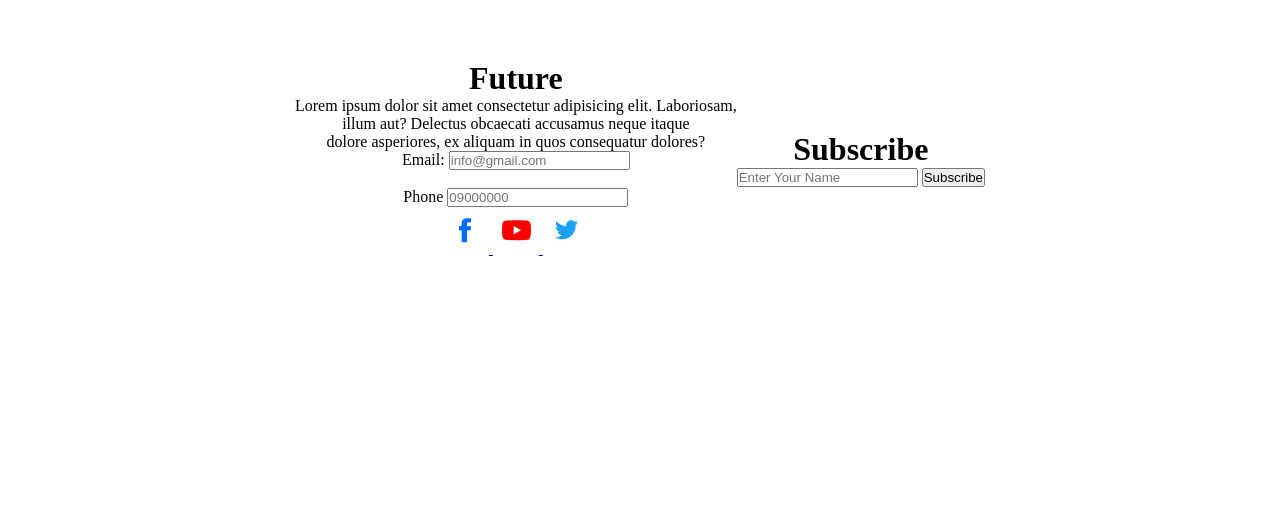
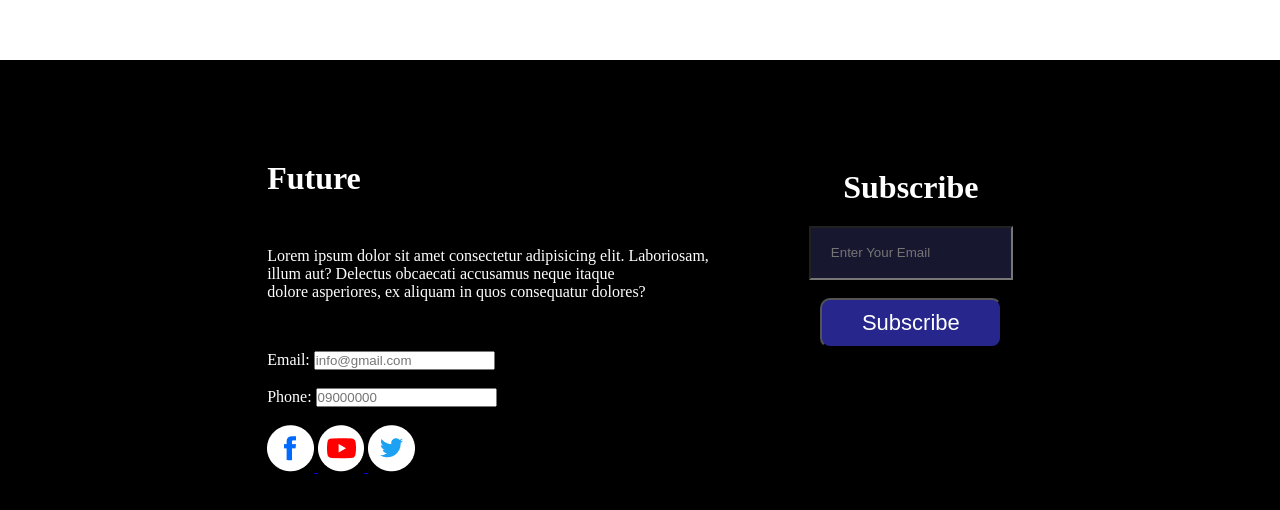
Before and after one commit to samima15/assignment-1, a plain HTML site: page index.html in a window 1280 px wide. Shown: the part 3369-3879 px from the top of the page. Before the commit the page ends 3627 px from the top, so only its background shows below. Drawn offline with Linux system fonts and the light colour scheme.

Commit message:
create full website

```diff
--- a/index.html
+++ b/index.html
@@ -87,9 +87,10 @@
                  <form action="">
                         <label for="email">Email:</label>
                         <input type="email" class="email" id="email" placeholder="info@gmail.com"><br><br>
-                        <label for="phone" >Phone</label>
+                        <label for="phone" >Phone:</label>
                         <input type="number" name="phone" id="phone" placeholder="09000000">
                         </form>
+                        <br>
 
                         <div class="icons">
                             <a href="#">
@@ -106,8 +107,8 @@
                     </div>
                     <div class="footer-heading-right">
                         <h1>Subscribe</h1>
-                        <input type="email" name="email" id="email" placeholder="Enter Your Name">
-                        <button>Subscribe</button>
+                        <input class= "int" type="email" name="email" id="email" placeholder="Enter Your Email"><br><br>
+                        <button class="fbut">Subscribe</button>
                     </div>
 
                 </div>
--- a/style.css
+++ b/style.css
@@ -129,8 +129,66 @@ padding-top: 60px;
 
 }
 .footer{
+    background-color: black;
+    color: white;
     display: flex;
     justify-content: center;
     align-items: center;
     text-align: center;
 }
+.footer-heading-left{
+  padding-bottom: 1000px;
+  padding-right: 100px;
+}
+
+.icons{
+display:flex;
+justify-content: center;
+margin-bottom: 20px;
+}
+.footer-heading-left{
+    text-align: left;
+    margin-top: 100px;
+}
+.footer-heading-left>h1{
+margin-bottom: 50px;
+
+}
+.footer-heading-left>p{
+    margin-bottom: 50px;
+}
+
+.footer-heading-left .icons{
+    display: inline-block;
+}
+
+
+.footer-heading-right{
+margin-bottom:1140px ;
+}
+.footer-heading-right h1{
+    margin-top: 200px;
+    margin-bottom: 20px;
+    margin-top: 100px;
+
+}
+
+
+.footer-heading-right .int{
+    height: 50px;
+    width: 180px;
+    background-color: rgb(23, 23, 48);
+    color: white;
+    padding-left: 20px;
+
+
+}
+.footer-heading-right .fbut{
+    background-color: #26268c;
+    color: white;
+    padding: 10px 40px 10px 40px;
+    border-radius: 10px;
+    font-size: 22px;
+
+
+}
```
